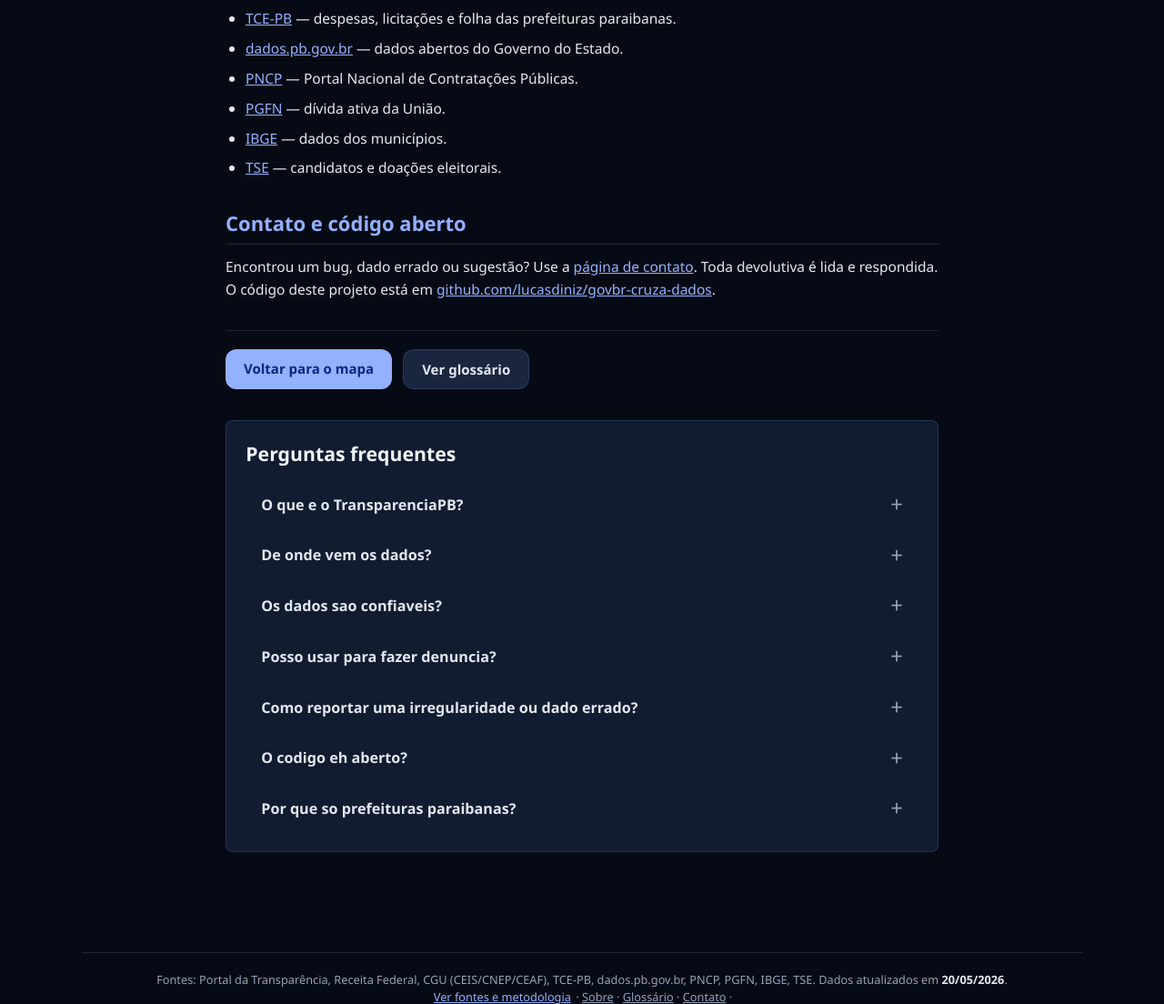
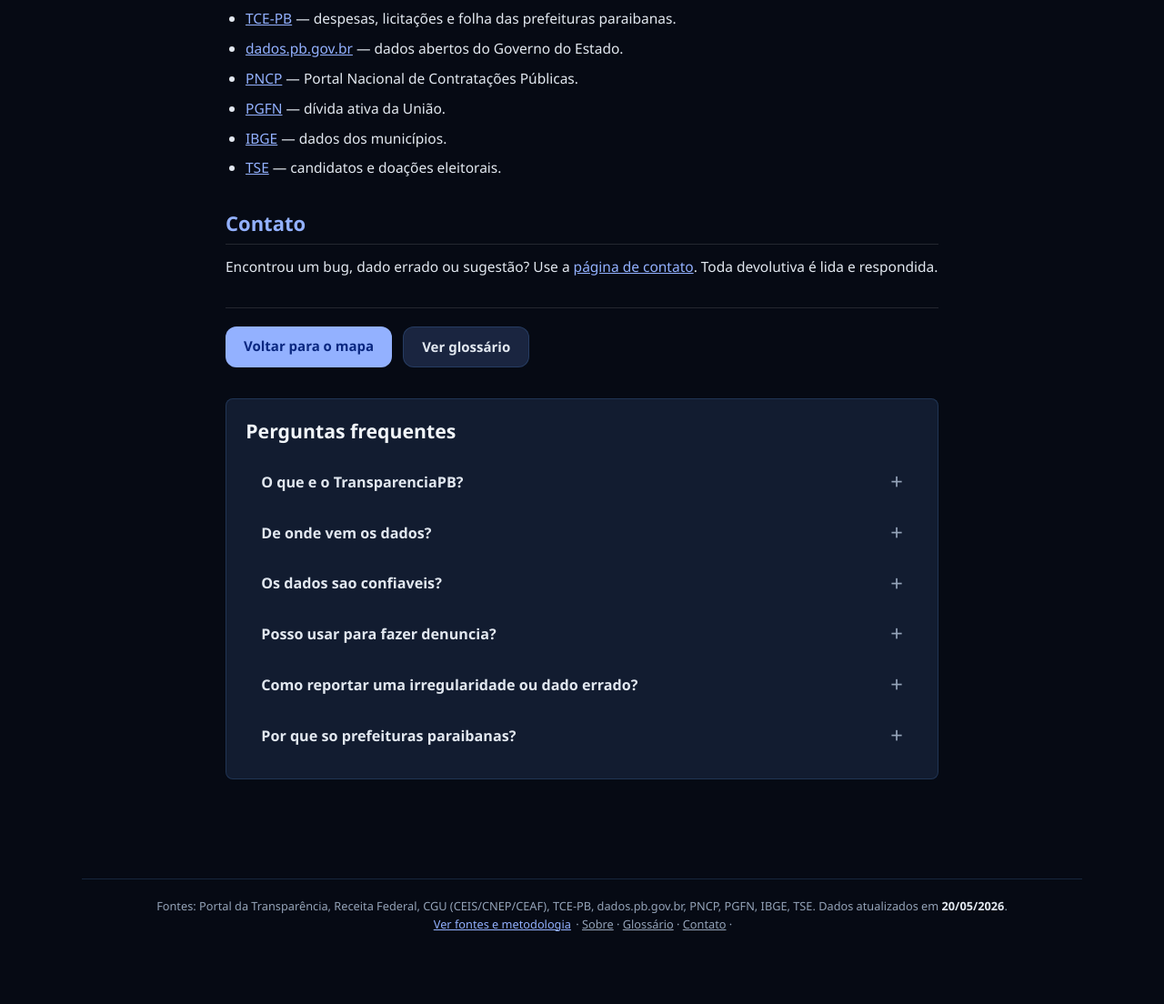
Before and after one commit to lucasdiniz/govbr-cruza-dados, a FastAPI app: page /sobre in a window 1280 px wide. Shown: the part 1672-2776 px from the top of the page at 91% size. After the commit the page ends 2696 px from the top, so only its background shows below. Run offline with FastAPI, Linux system fonts and the light colour scheme; some libraries are stand-ins or nearby versions.

Commit message:
hotfix(web): remove referencias publicas ao repositorio na pagina sobre (#191)
Remove o link visivel para github.com/lucasdiniz/govbr-cruza-dados da
pagina /sobre, a entrada do FAQ 'O codigo eh aberto?' e o sameAs do
JSON-LD em base.html.

Co-authored-by: Lucas Diniz <lucas@users.noreply.github.com>
Co-authored-by: Copilot <223556219+Copilot@users.noreply.github.com>

```diff
--- a/web/templates/base.html
+++ b/web/templates/base.html
@@ -83,9 +83,6 @@
           "logo": "{{ _origin }}/static/icon-512.png",
           "description": "Plataforma cidadã de cruzamento de dados públicos abertos da Paraíba",
           "foundingDate": "2025",
-          "sameAs": [
-            "https://github.com/lucasdiniz/govbr-cruza-dados"
-          ],
           "publishingPrinciples": "{{ _origin }}/sobre",
           "knowsAbout": [
             "Transparência pública",
--- a/web/templates/partials/seo/_faq_sobre.html
+++ b/web/templates/partials/seo/_faq_sobre.html
@@ -53,14 +53,6 @@
         ],
     },
     {
-        'q': 'O codigo eh aberto?',
-        'a': 'Sim. O codigo-fonte do TransparenciaPB e publico no GitHub. Documentamos metodologia, queries e estrutura de dados.',
-        'links': [
-            {'label': 'Repositorio no GitHub', 'href': 'https://github.com/lucasdiniz/govbr-cruza-dados', 'external': True},
-            {'label': 'Glossario', 'href': '/glossario'},
-        ],
-    },
-    {
         'q': 'Por que so prefeituras paraibanas?',
         'a': 'O TCE-PB publica dados unitarios de despesa por empenho desde 2003 — uma cobertura unica no Brasil. Aplicar essa metodologia em outros estados depende de cada TCE liberar a mesma granularidade de dados. Hoje, e a Paraiba.',
         'links': [
--- a/web/templates/sobre.html
+++ b/web/templates/sobre.html
@@ -144,15 +144,11 @@
   </section>
 
   <section class="sobre-section" id="contato">
-    <h2>Contato e c&oacute;digo aberto</h2>
+    <h2>Contato</h2>
     <p>
       Encontrou um bug, dado errado ou sugest&atilde;o? Use a
       <a href="/contato">p&aacute;gina de contato</a>. Toda devolutiva
       &eacute; lida e respondida.
-    </p>
-    <p>
-      O c&oacute;digo deste projeto est&aacute; em
-      <a href="https://github.com/lucasdiniz/govbr-cruza-dados" target="_blank" rel="noopener">github.com/lucasdiniz/govbr-cruza-dados</a>.
     </p>
   </section>
 
```
